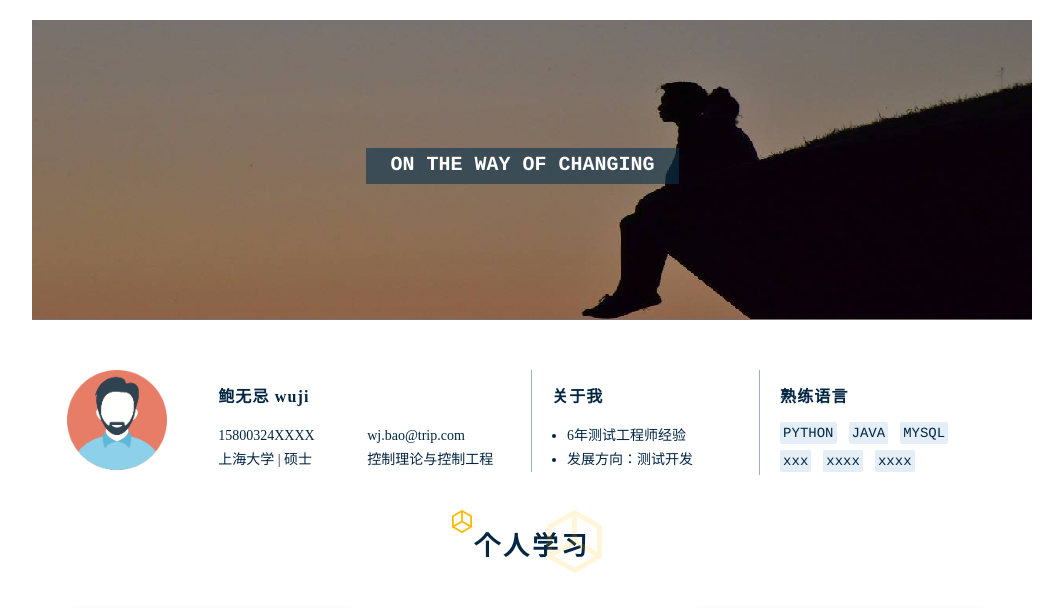
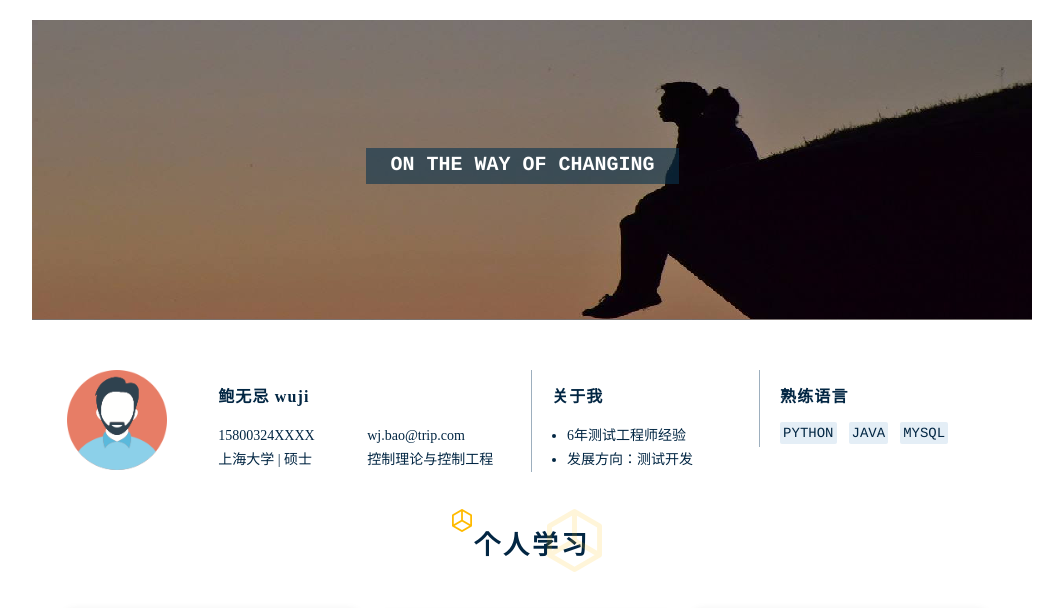
Before and after one commit to baowuji2019/baowuji2019.github.io, a plain HTML site: page index.html in a window 1280 px wide. Shown: the top 608 px of the page, without its empty margins (108-1171 px from the left). Drawn offline with Linux system fonts and the light colour scheme.

Commit message:
change  the tag

```diff
--- a/index.html
+++ b/index.html
@@ -57,9 +57,6 @@
                                 <lable>PYTHON</lable>
                                 <lable>JAVA</lable>
                                 <lable>MYSQL</lable>
-                                <lable>xxx</lable>
-                                <lable>xxxx</lable>
-                                <lable>xxxx</lable>
                             </div>
                         </div>
                     </div>
```
